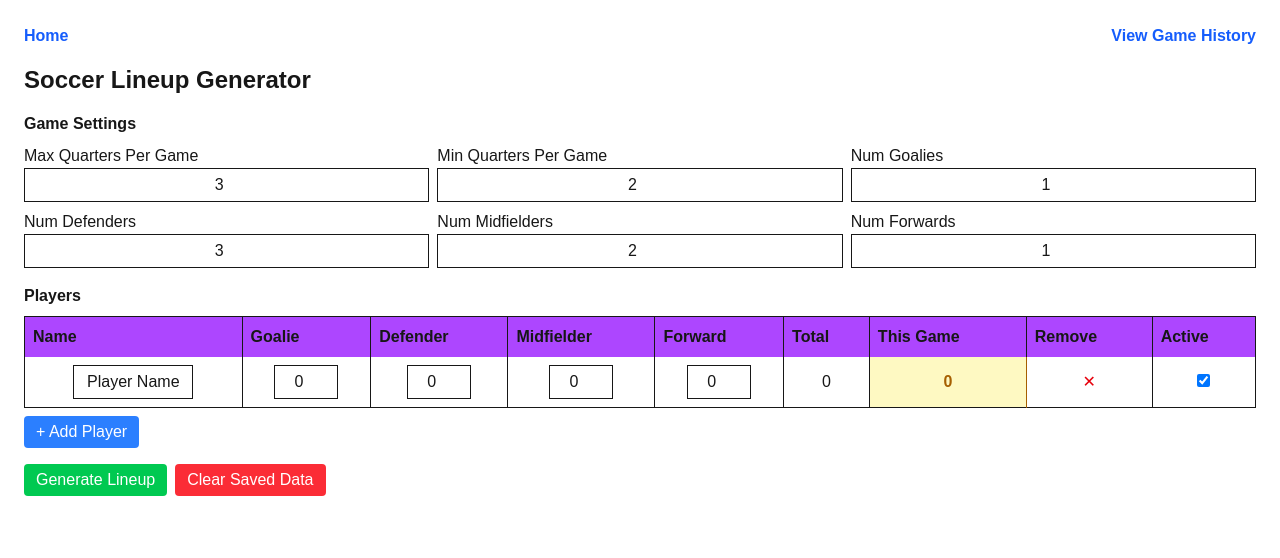
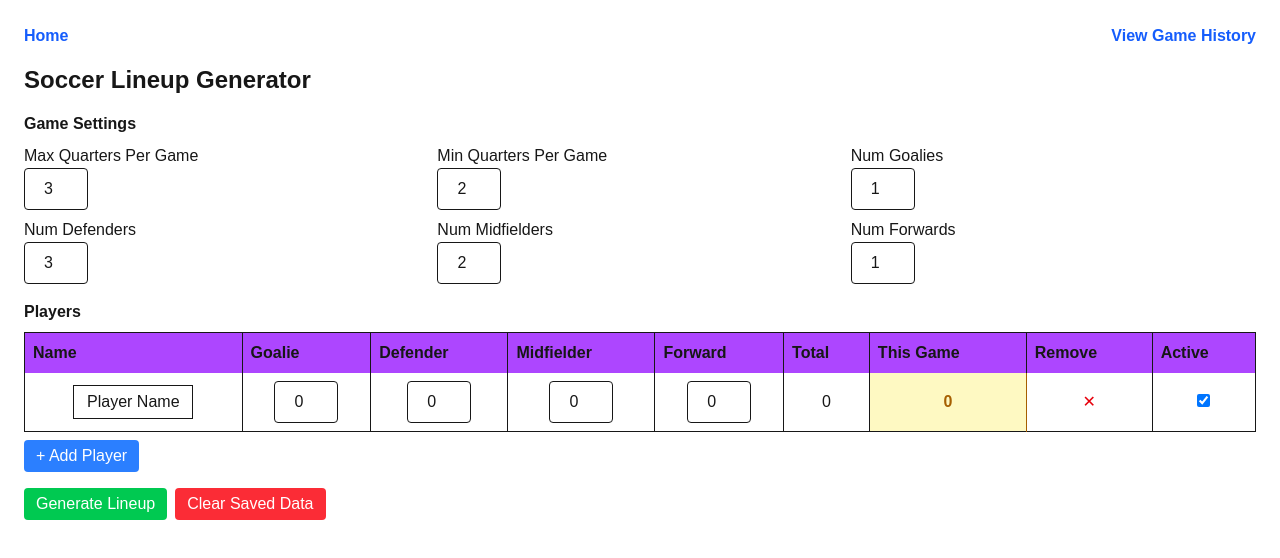
Before and after one commit to AbelAguilarAguirre/GamePlanGenerator, a Next.js app: page / in a window 1280 px wide. Shown: the top 558 px of the page. Built offline with nearby package versions, Linux system fonts and the light colour scheme.

Commit message:
mobile refinements

```diff
--- a/src/app/page.tsx
+++ b/src/app/page.tsx
@@ -247,7 +247,9 @@ export default function SoccerLineupGenerator() {
                             </span>
                             <input
                                 type="number"
-                                className="border p-1 text-center"
+                                inputMode="numeric"
+                                pattern="[0-9]*"
+                                className="border p-2 w-20 sm:w-16 text-center rounded"
                                 value={value}
                                 onChange={(e) =>
                                     setSettings({
@@ -312,6 +314,9 @@ export default function SoccerLineupGenerator() {
                                 >
                                     <td className="p-2 text-center text-sm sm:text-base border-r">
                                         <input
+                                            type="text"
+                                            inputMode="text"
+                                            autoComplete="off"
                                             className="border p-1 w-25 sm:w-30 text-center"
                                             value={p.name}
                                             onChange={(e) => {
@@ -325,7 +330,9 @@ export default function SoccerLineupGenerator() {
                                     <td className="p-2 text-center text-sm sm:text-base border-r">
                                         <input
                                             type="number"
-                                            className="border p-1 w-12 sm:w-16 text-center"
+                                            inputMode="numeric"
+                                            pattern="[0-9]*"
+                                            className="border p-2 w-20 sm:w-16 text-center rounded"
                                             value={p.goalieCount}
                                             onChange={(e) => {
                                                 const val = Math.max(
@@ -342,7 +349,9 @@ export default function SoccerLineupGenerator() {
                                     <td className="p-2 text-center text-sm sm:text-base border-r">
                                         <input
                                             type="number"
-                                            className="border p-1 w-12 sm:w-16 text-center"
+                                            inputMode="numeric"
+                                            pattern="[0-9]*"
+                                            className="border p-2 w-20 sm:w-16 text-center rounded"
                                             value={p.defenderCount}
                                             onChange={(e) => {
                                                 const val = Math.max(
@@ -360,7 +369,9 @@ export default function SoccerLineupGenerator() {
                                     <td className="p-2 text-center text-sm sm:text-base border-r">
                                         <input
                                             type="number"
-                                            className="border p-1 w-12 sm:w-16 text-center"
+                                            inputMode="numeric"
+                                            pattern="[0-9]*"
+                                            className="border p-2 w-20 sm:w-16 text-center rounded"
                                             value={p.midfielderCount}
                                             onChange={(e) => {
                                                 const val = Math.max(
@@ -378,7 +389,9 @@ export default function SoccerLineupGenerator() {
                                     <td className="p-2 text-center text-sm sm:text-base border-r">
                                         <input
                                             type="number"
-                                            className="border p-1 w-12 sm:w-16 text-center"
+                                            inputMode="numeric"
+                                            pattern="[0-9]*"
+                                            className="border p-2 w-20 sm:w-16 text-center rounded"
                                             value={p.forwardCount}
                                             onChange={(e) => {
                                                 const val = Math.max(
```
